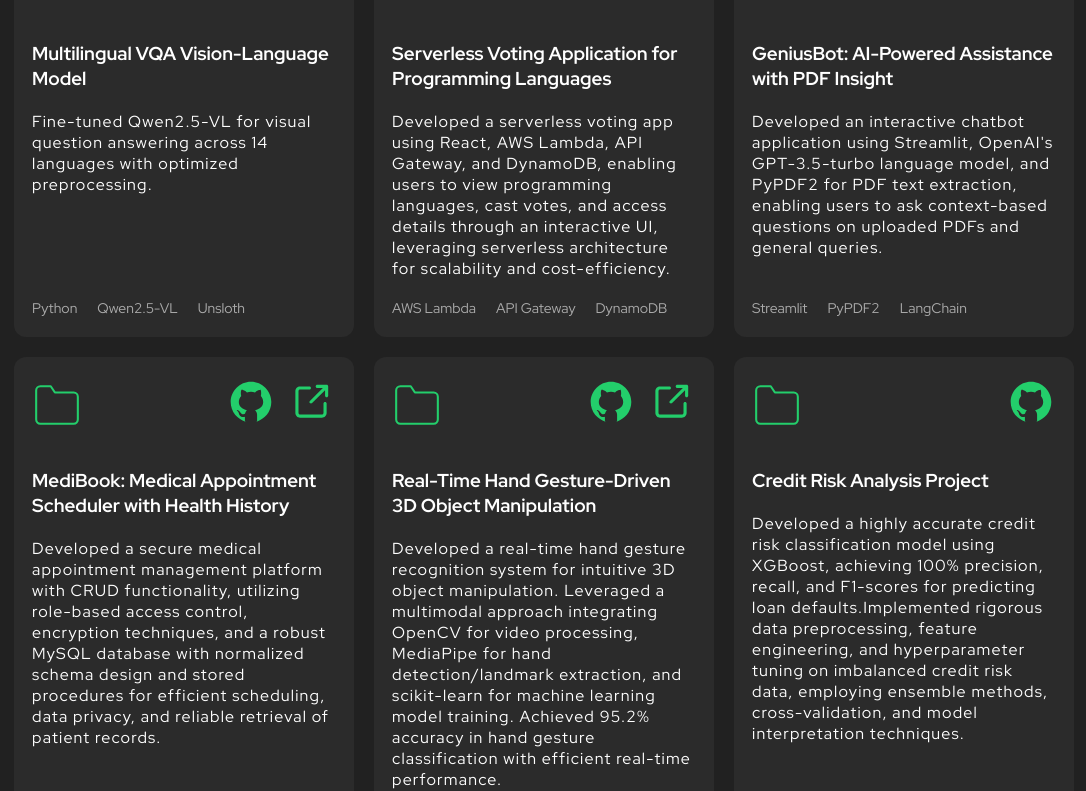
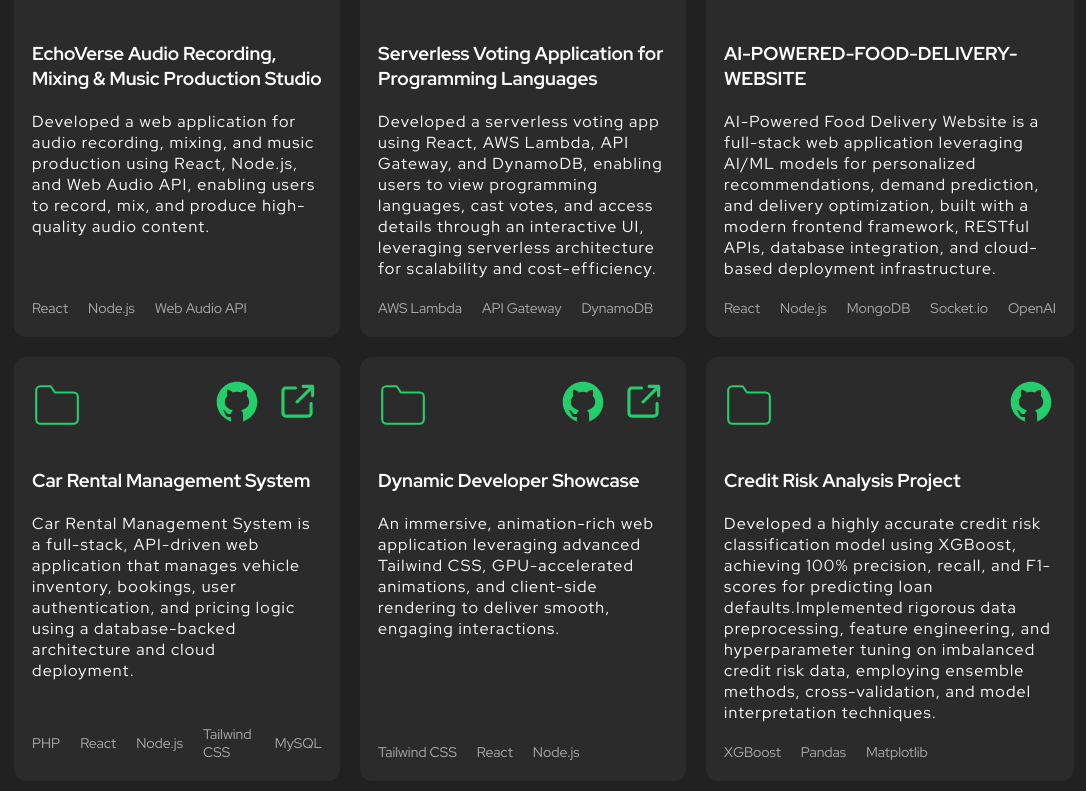
Before and after one commit to PriyanshuPandey21/Personal-Portfolio, a React (Create React App) app: page / in a window 1280 px wide. Shown: the part 1718-2509 px from the top of the page, without its empty margins (96-1182 px from the left). Built offline with nearby package versions, Linux system fonts and the light colour scheme.

Commit message:
Update Projects section with new project details

```diff
--- a/src/components/Project/Project.tsx
+++ b/src/components/Project/Project.tsx
@@ -19,22 +19,22 @@
                 <path d="M22 19a2 2 0 0 1-2 2H4a2 2 0 0 1-2-2V5a2 2 0 0 1 2-2h5l2 3h9a2 2 0 0 1 2 2z"></path>
               </svg>
               <div className="project-links">
-                <a href="https://github.com/PriyanshuPandey/MultilingualVQA" target="_blank" rel="noreferrer">
+                <a href="https://github.com/PriyanshuPandey21/music-studio" target="_blank" rel="noreferrer">
                   <img src={githubIcon} alt="GitHub" />
                 </a>
               </div>
             </header>
             <div className="body">
-              <h3>Multilingual VQA Vision-Language Model</h3>
+              <h3>EchoVerse Audio Recording, Mixing & Music Production Studio</h3>
               <p>
-                Fine-tuned Qwen2.5-VL for visual question answering across 14 languages with optimized preprocessing.
+                Developed a web application for audio recording, mixing, and music production using React, Node.js, and Web Audio API, enabling users to record, mix, and produce high-quality audio content.
               </p>
             </div>
             <footer>
               <ul className="tech-list">
-                <li>Python</li>
-                <li>Qwen2.5-VL</li>
-                <li>Unsloth</li>
+                <li>React</li>
+                <li>Node.js</li>
+                <li>Web Audio API</li>
               </ul>
             </footer>
           </div>
@@ -65,23 +65,25 @@
             <header>
               <svg width="50" xmlns="http://www.w3.org/2000/svg" role="img" viewBox="0 0 24 24" fill="none" stroke="#23ce6b " strokeWidth="1" strokeLinecap="round" strokeLinejoin="round"><title>Folder</title> <path d="M22 19a2 2 0 0 1-2 2H4a2 2 0 0 1-2-2V5a2 2 0 0 1 2-2h5l2 3h9a2 2 0 0 1 2 2z"></path> </svg>
               <div className="project-links">
-                <a href="https://github.com/PriyanshuPandey/AI-Chatbot-Assistant" target="_blank" rel="noreferrer">
+                <a href="https://github.com/PriyanshuPandey21/Food-Delivery-Website" target="_blank" rel="noreferrer">
                   <img src={githubIcon} alt="Visit site" /> </a>
-                <a href="https://ai-chatbot-t8fn.onrender.com" target="_blank" rel="noreferrer">
+                <a href="https://food-delivery-website-nine-lyart.vercel.app/" target="_blank" rel="noreferrer">
                   <img src={externalLink} alt="Visit site" /></a>
               </div>
             </header>
             <div className="body">
-              <h3>GeniusBot: AI-Powered Assistance with PDF Insight</h3>
+              <h3>AI-POWERED-FOOD-DELIVERY-WEBSITE</h3>
               <p>
-                Developed an interactive chatbot application using Streamlit, OpenAI's GPT-3.5-turbo language model, and PyPDF2 for PDF text extraction, enabling users to ask context-based questions on uploaded PDFs and general queries.
+                AI-Powered Food Delivery Website is a full-stack web application leveraging AI/ML models for personalized recommendations, demand prediction, and delivery optimization, built with a modern frontend framework, RESTful APIs, database integration, and cloud-based deployment infrastructure.
               </p>
             </div>
             <footer>
               <ul className="tech-list">
-                <li>Streamlit</li>
-                <li>PyPDF2</li>
-                <li>LangChain</li>
+                <li>React</li>
+                <li>Node.js</li>
+                <li>MongoDB</li>
+                <li>Socket.io</li>
+                <li>OpenAI</li>
               </ul>
             </footer>
           </div>
@@ -93,23 +95,24 @@
             <header>
               <svg width="50" xmlns="http://www.w3.org/2000/svg" role="img" viewBox="0 0 24 24" fill="none" stroke="#23ce6b " stroke-width="1" stroke-linecap="round" stroke-linejoin="round" ><title>Folder</title><path d="M22 19a2 2 0 0 1-2 2H4a2 2 0 0 1-2-2V5a2 2 0 0 1 2-2h5l2 3h9a2 2 0 0 1 2 2z"></path></svg>
               <div className="project-links">
-                <a href="https://github.com/PriyanshuPandey/MediBook-Medical-Appointment-Scheduler-with-Health-History" target="_blank" rel="noreferrer">
+                <a href="https://github.com/PriyanshuPandey21/Car-Rental" target="_blank" rel="noreferrer">
                   <img src={githubIcon} alt="Visit site" />
                 </a>
-                <a href="https://medibook.priyanshupandey.com" target="_blank" rel="noreferrer">
+                <a href="https://carrenting-nine.vercel.app/" target="_blank" rel="noreferrer">
                   <img src={externalLink} alt="Visit site" />
                 </a>
               </div>
             </header>
             <div className="body">
-              <h3>MediBook: Medical Appointment Scheduler with Health History</h3>
-              <p>Developed a secure medical appointment management platform with CRUD functionality, utilizing role-based access control, encryption techniques, and a robust MySQL database with normalized schema design and stored procedures for efficient scheduling, data privacy, and reliable retrieval of patient records.</p>
+              <h3>Car Rental Management System</h3>
+              <p>Car Rental Management System is a full-stack, API-driven web application that manages vehicle inventory, bookings, user authentication, and pricing logic using a database-backed architecture and cloud deployment.</p>
             </div>
             <footer>
               <ul className="tech-list">
                 <li>PHP</li>
-                <li>HTML</li>
-                <li>CSS</li>
+                <li>React</li>
+                <li>Node.js</li>
+                <li>Tailwind CSS</li>
                 <li>MySQL</li>
               </ul>
             </footer>
@@ -124,7 +127,7 @@
                 <path d="M22 19a2 2 0 0 1-2 2H4a2 2 0 0 1-2-2V5a2 2 0 0 1 2-2h5l2 3h9a2 2 0 0 1 2 2z"></path>
               </svg>
               <div className="project-links">
-                <a href="https://github.com/PriyanshuPandey/Real-Time-Hand-Gesture-Driven-3D-Object-Manipulation" target="_blank" rel="noreferrer">
+                <a href="https://github.com/PriyanshuPandey21/Personal-Portfolio" target="_blank" rel="noreferrer">
                   <img src={githubIcon} alt="Visit site" />
                 </a>
                 <a href="https://youtu.be/NOm-3MynPLE" target="_blank" rel="noreferrer">
@@ -133,14 +136,14 @@
               </div>
             </header>
             <div className="body">
-              <h3>Real-Time Hand Gesture-Driven 3D Object Manipulation</h3>
-              <p>Developed a real-time hand gesture recognition system for intuitive 3D object manipulation. Leveraged a multimodal approach integrating OpenCV for video processing, MediaPipe for hand detection/landmark extraction, and scikit-learn for machine learning model training. Achieved 95.2% accuracy in hand gesture classification with efficient real-time performance.</p>
+              <h3>Dynamic Developer Showcase</h3>
+              <p>An immersive, animation-rich web application leveraging advanced Tailwind CSS, GPU-accelerated animations, and client-side rendering to deliver smooth, engaging interactions.</p>
             </div>
             <footer>
               <ul className="tech-list">
-                <li>OpenCV</li>
-                <li>MediaPipe</li>
-                <li>scikit-learn</li>
+                <li>Tailwind CSS</li>
+                <li>React</li>
+                <li>Node.js</li>
               </ul>
             </footer>
           </div>
```
